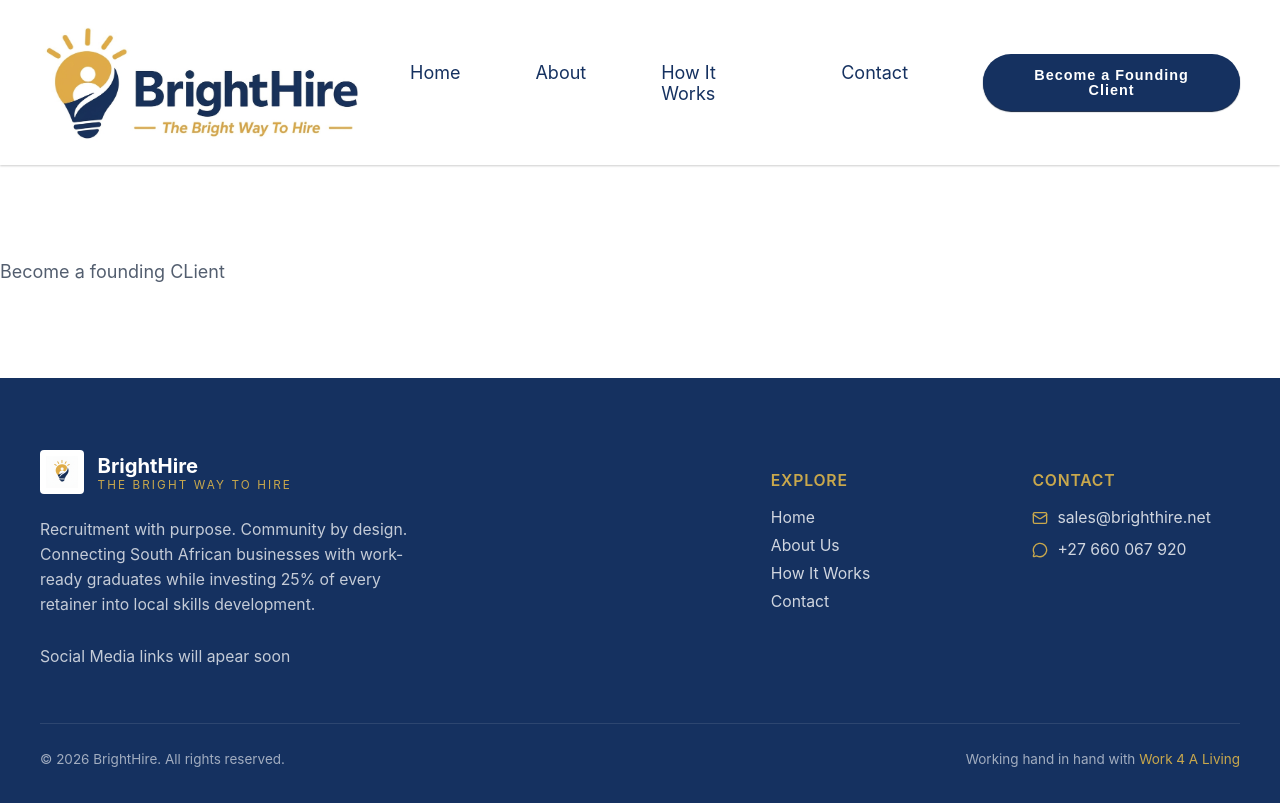
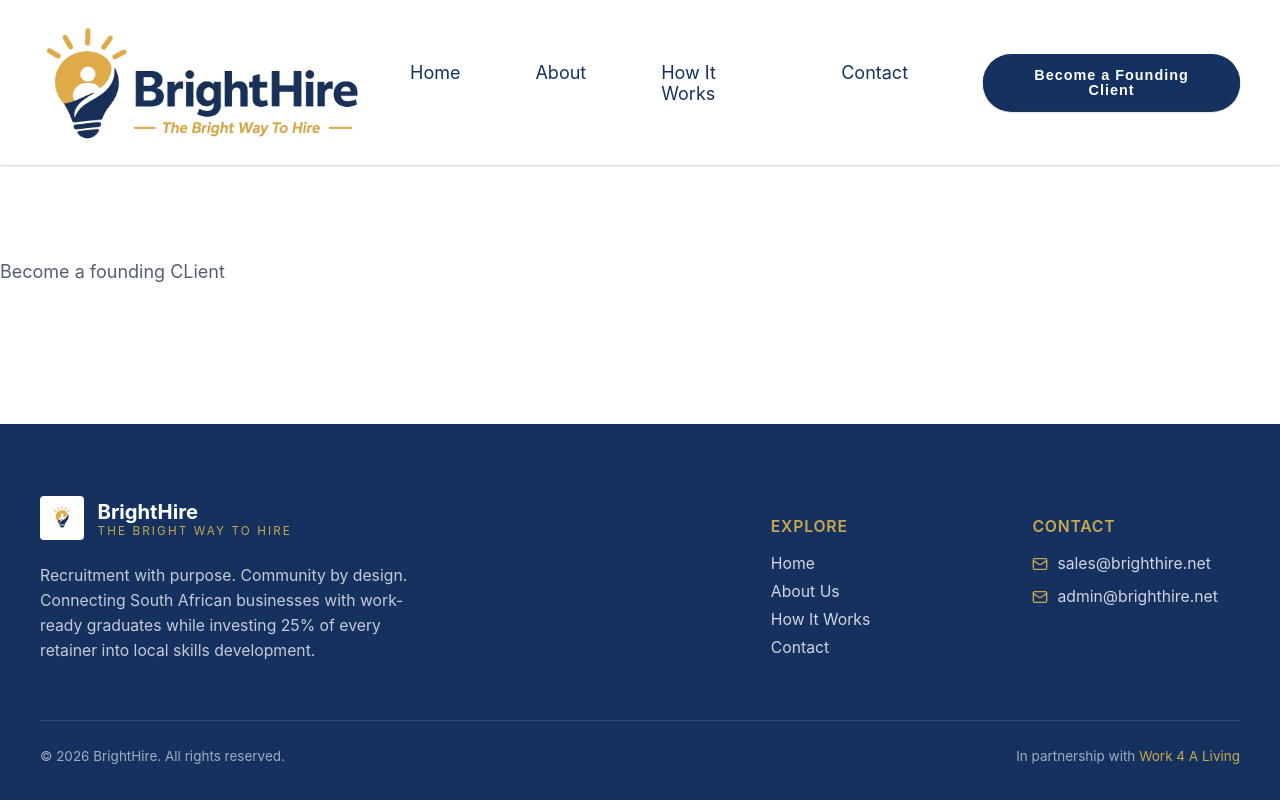
Before and after one commit to Orbtech-Solutions/brighthire-website, a React (Vite) app: page /become-founding-client in a window 1280 px wide. Built offline with nearby package versions, Linux system fonts and the light colour scheme; no server answers.

Commit message:
Spelling error fixed

```diff
--- a/src/components/footer/footer.jsx
+++ b/src/components/footer/footer.jsx
@@ -1,7 +1,7 @@
 import { Link } from "react-router-dom";
 import logo from "../../assets/logo/single-logo.png";
 import "./footer.css";
-import { Mail, MessageCircle } from "lucide-react";
+import { Mail } from "lucide-react";
 
 const Footer = () => {
     return (
@@ -21,9 +21,7 @@
                         Recruitment with purpose. Community by design. Connecting South African businesses with
                         work-ready graduates while investing 25% of every retainer into local skills development.
                     </p>
-                    <div className="social-links description">
-                        <p>Social Media links will apear soon</p>
-                    </div>
+
                 </div>
                 <div>
                     <h4>Explore</h4>
@@ -41,18 +39,17 @@
                             <Mail size={16} className="icon" />
                             <a href="mailto:sales@brighthire.net">sales@brighthire.net</a>
                         </li>
-                       <li className="contact-item">
-                            <MessageCircle size={16} className="icon" />
-                            <a href="https://wa.me/27660067920" target="_blank" rel="noopener noreferer">+27 660 067 920</a>
+                        <li className="contact-item">
+                            <Mail size={16} className="icon" />
+                            <a href="mailto:admin@brighthire.net">admin@brighthire.net</a>
                         </li>
-
                     </ul>
                 </div>
             </div>
             <div className="bottom-bar">
                 <p>© 2026 BrightHire. All rights reserved.</p>
                 <p>
-                    Working hand in hand with{" "}
+                    In partnership with{" "}
                     <a href="https://www.work4aliving.org" target="_blank" rel="noreferrer">
                         Work 4 A Living
                     </a>
```
